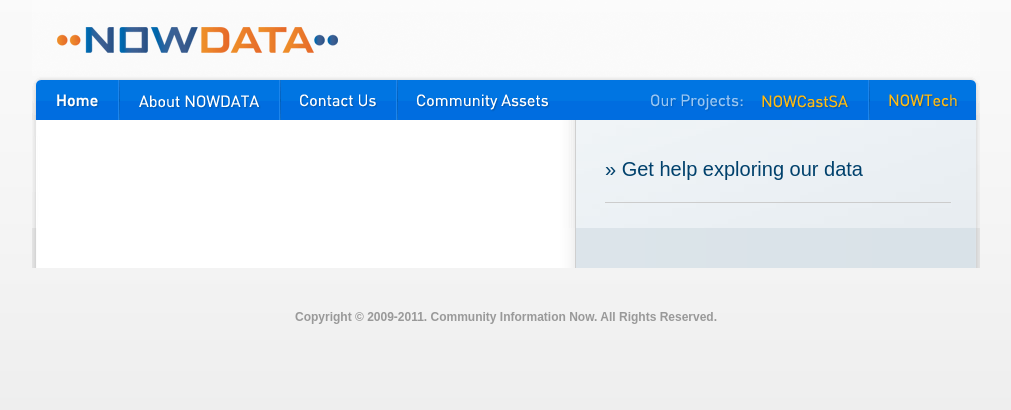
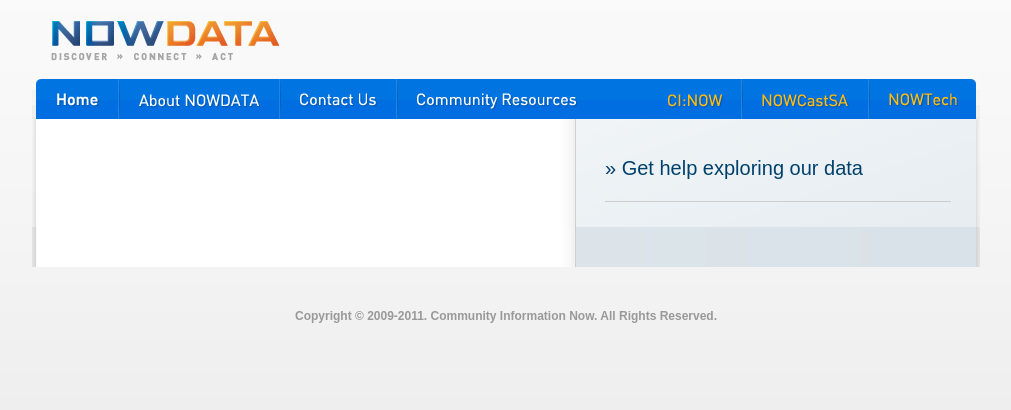
Before and after one commit to mocha/NowData, a Django app: template templates/dataexplorer/all_years.html in a window 1280 px wide. Shown: the top 410 px of the page, without its empty margins (134-1145 px from the left). Run offline with Django 3.2, Linux system fonts and the light colour scheme; the template is opened without the code that fills it, so the values that code supplies are empty; some libraries are stand-ins or nearby versions.

Commit message:
updated header and menu with new content

```diff
--- a/media/css/style.css
+++ b/media/css/style.css
@@ -1,8 +1,20 @@
+/*
+
+  exporting to server:
+  find: url(http://localhost/~mocha/nowdata-media/
+  replace: url(/media/
+
+  resetting for local dev:
+  find: url(/media/
+  replace: url(http://localhost/~mocha/nowdata-media/
+
+*/
+
 body {
   font-size: 10pt;
   line-height: 1.4em;
   color: #333;
-  background: #E3E3E3 url(http://localhost/~mocha/nowdata-media/images/gradient_bg.gif) repeat-x;
+  background: #E3E3E3 url(/media/images/gradient_bg.gif) repeat-x;
 }
 
 a,
@@ -29,12 +41,12 @@
 #container {
   width: 948px;
   margin: auto;
-  background: white url(http://localhost/~mocha/nowdata-media/images/body_bg_pattern.gif) repeat-y;
+  background: white url(/media/images/body_bg_pattern.gif) repeat-y;
   padding-bottom : 40px;
 }
 
 #container-inner {
-  background: url(http://localhost/~mocha/nowdata-media/images/body_bg.jpg) no-repeat;
+  background: url(/media/images/body_bg.jpg) no-repeat;
 }
 
 #header {
@@ -129,7 +141,7 @@
   margin: 0;
   padding: 0;
   list-style: none;
-  background: url(http://localhost/~mocha/nowdata-media/images/nowdata_menu.gif);
+  background-image: url(/media/images/nowdata_menu_2.gif);
 }
 
 #menu li {
@@ -141,7 +153,7 @@
 #menu li a {
   display: block;
   height: 40px;
-  background-image: url(http://localhost/~mocha/nowdata-media/images/nowdata_menu.gif);
+  background-image: url(/media/images/nowdata_menu_2.gif);
   background-repeat: no-repeat;
   text-indent: -9999px;
   margin-top: 4px;
@@ -150,9 +162,10 @@
 #menu li a.home { width: 87px; background-position: 0 -4px; }
 #menu li a.about { width: 161px; background-position: -87px -4px; }
 #menu li a.contact { width: 117px; background-position: -248px -4px; }
-#menu li a.services { width: 189px; background-position: -365px -4px; }
+#menu li a.services { width: 199px; background-position: -365px -4px; }
 /* 160 pixel spacer for "our projects:" */
-#menu li a.nowcast { margin-left: 160px; width: 123px; background-position: -714px -4px; }
+#menu li a.cinow { margin-left: 52px; width: 94px; background-position: -616px -4px; }
+#menu li a.nowcast { width: 127px; background-position: -710px -4px; }
 #menu li a.nowtech { width: 111px; background-position: -837px -4px; }
 
 #menu li a.home:hover,
@@ -164,16 +177,18 @@
 #menu li a.services:hover,
 #menu li a.services.active { background-position: -365px -48px; }
 /* 160 pixel spacer for "our projects:" */
+#menu li a.cinow:hover,
+#menu li a.cinow.active { background-position: -616px -48px; }
 #menu li a.nowcast:hover,
-#menu li a.nowcast.active { background-position: -714px -48px; }
+#menu li a.nowcast.active { background-position: -710px -48px; }
 #menu li a.nowtech:hover,
 #menu li a.nowtech.active { background-position: -837px -48px; }
 
 #header h1 a {
-  background: url(http://localhost/~mocha/nowdata-media/images/nowdata_page_header.gif) no-repeat top left;
+  background: url(/media/images/nowdata_header_2.gif) top left;
   display: block;
-  width: 948px;
-  height: 76px;
+  width: 950px;
+  height: 75px;
   text-indent: -9999px;
 }
 
@@ -342,35 +357,35 @@
 }
 
 .topiclist .health-and-safety .icon {
-  background: url(http://localhost/~mocha/nowdata-media/images/topic_icons/HealthSafety_30x30.gif) no-repeat;
+  background: url(/media/images/topic_icons/HealthSafety_30x30.gif) no-repeat;
 }
 
 .topiclist .employment-economy .icon {
-  background: url(http://localhost/~mocha/nowdata-media/images/topic_icons/EmploymentEconomy_30x30.gif) no-repeat;
+  background: url(/media/images/topic_icons/EmploymentEconomy_30x30.gif) no-repeat;
 }
 
 .topiclist .education .icon {
-  background: url(http://localhost/~mocha/nowdata-media/images/topic_icons/Education_30x30.gif) no-repeat;
+  background: url(/media/images/topic_icons/Education_30x30.gif) no-repeat;
 }
 
 .topiclist .people .icon {
-  background: url(http://localhost/~mocha/nowdata-media/images/topic_icons/People_30x30.gif) no-repeat;
+  background: url(/media/images/topic_icons/People_30x30.gif) no-repeat;
 }
 
 .topiclist .built-natural-environment .icon {
-  background: url(http://localhost/~mocha/nowdata-media/images/topic_icons/BuiltNaturalEnvironment_30x30.gif) no-repeat;
+  background: url(/media/images/topic_icons/BuiltNaturalEnvironment_30x30.gif) no-repeat;
 }
 
 .topiclist .employment-economy .icon {
-  background: url(http://localhost/~mocha/nowdata-media/images/topic_icons/EmploymentEconomy_30x30.gif) no-repeat;
+  background: url(/media/images/topic_icons/EmploymentEconomy_30x30.gif) no-repeat;
 }
 
 .crosstabs.icon {
-  background: url(http://localhost/~mocha/nowdata-media/images/icon_crosstab_30x30.gif) no-repeat;
+  background: url(/media/images/icon_crosstab_30x30.gif) no-repeat;
 }
 
 .weave.icon {
-  background: url(http://localhost/~mocha/nowdata-media/images/icon_weave_30x30.gif) no-repeat;
+  background: url(/media/images/icon_weave_30x30.gif) no-repeat;
 }
 
 
@@ -519,7 +534,7 @@
 }
 
 #right .section.nowtech h2 a {
-  background: url(http://localhost/~mocha/nowdata-media/images/nowtech_sidebarlogo.gif) no-repeat;
+  background: url(/media/images/nowtech_sidebarlogo.gif) no-repeat;
   display: block;
   height: 50px;
   width : 248px;
--- a/templates/global/base.html
+++ b/templates/global/base.html
@@ -38,8 +38,9 @@
                     <li><a class="about" href="/about/">About NOWDATA</a></li>
                     <li><a class="contact" href="/contact/">Contact Us</a></li>
                     <li><a class="services" href="/community_services">Community Services</a></li>
-                    <li><a class="nowcast" href="/nowcastsa/">NOWCastSA</a></li>
-                    <li><a class="nowtech" href="/nowtech/">NOWTech</a></li>
+                    <li><a class="cinow" href="http://cinow.info" target="_blank">CI:NOW</a></li>
+                    <li><a class="nowcast" href="http://nowcastsa.com" target="_blank">NOWCastSA</a></li>
+                    <li><a class="nowtech" href="http://cinow.info/Other/CommunityTechnology.aspx" target="_blank">NOWTech</a></li>
                 </ul>
 
             </div>
```
Also changed, not shown: media/images/nowdata_header_2.gif (added), media/images/nowdata_menu_2.gif (added).
